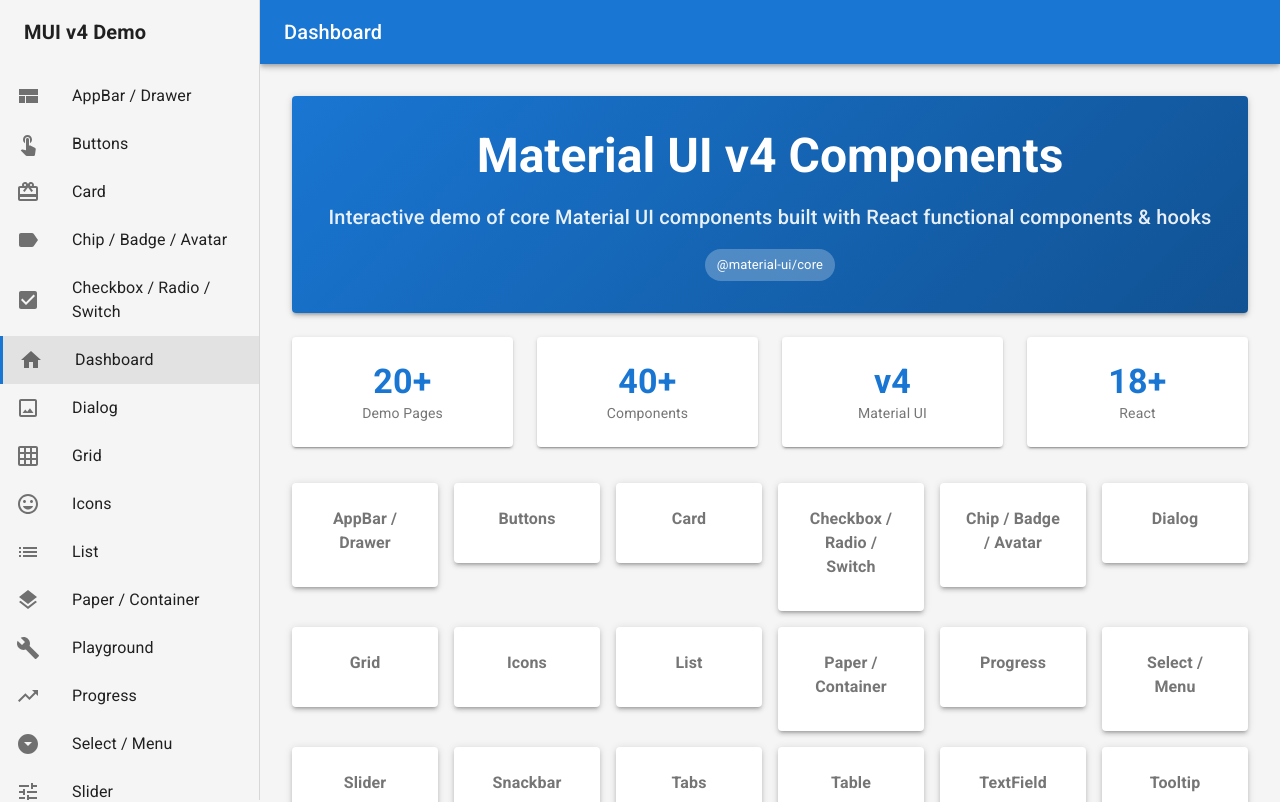
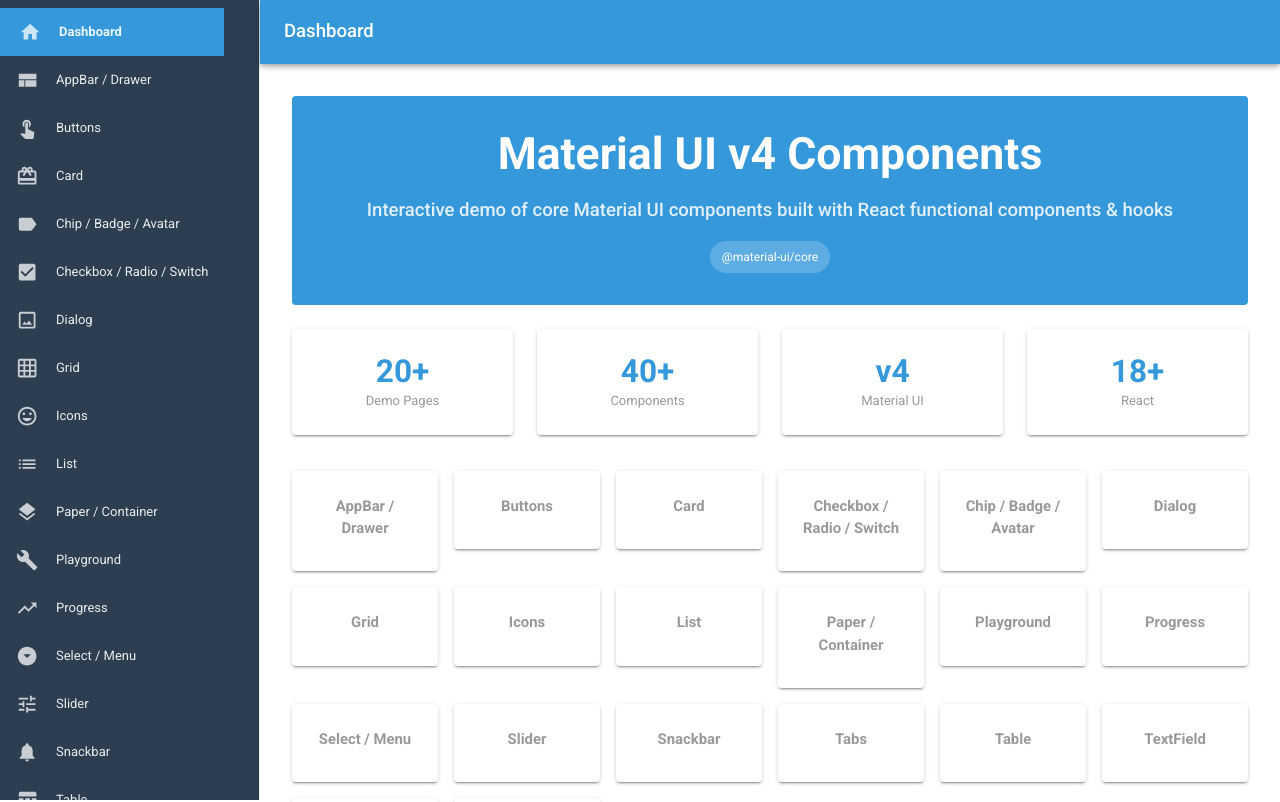
Before and after one commit to Jas0-0n/mui-v4-for-demo, a React (Create React App) app: page / in a window 1280 px wide. Shown: the top 802 px of the page. Built offline with nearby package versions, Linux system fonts and the light colour scheme.

Commit message:
Enhance UI components and styles across the application, including sidebar, dashboard, and tooltip adjustments; add UI design specifications document.

```diff
--- a/src/App.js
+++ b/src/App.js
@@ -68,6 +68,7 @@
     },
   },
   appBar: {
+    zIndex: theme.zIndex.drawer + 1,
     [theme.breakpoints.up('md')]: {
       width: `calc(100% - ${drawerWidth}px)`,
       marginLeft: drawerWidth,
@@ -80,9 +81,11 @@
     },
   },
   toolbar: theme.mixins.toolbar,
+  contentToolbar: theme.mixins.toolbar,
   drawerPaper: {
     width: drawerWidth,
-    backgroundColor: theme.palette.background.default,
+    backgroundColor: '#2C3E50',
+    color: '#FFFFFF',
   },
   content: {
     flexGrow: 1,
@@ -90,23 +93,69 @@
     [theme.breakpoints.up('md')]: {
       padding: theme.spacing(4),
     },
+    backgroundColor: '#FFFFFF',
   },
   title: {
     flexGrow: 1,
   },
   activeItem: {
-    backgroundColor: theme.palette.action.selected,
-    borderLeft: `3px solid ${theme.palette.primary.main}`,
+    backgroundColor: '#3498DB',
+    color: '#FFFFFF',
+    borderLeft: `3px solid #3498DB`,
+    '& .MuiListItemIcon-root': {
+      color: '#FFFFFF',
+    },
+    '& .MuiListItemText-primary': {
+      color: '#FFFFFF',
+      fontWeight: 600,
+    },
+  },
+  sidebarToolbar: {
+    backgroundColor: '#2C3E50',
+    height: 60,
+    color: '#FFFFFF',
+    justifyContent: 'space-between',
+    display: 'flex',
+    alignItems: 'center',
+    padding: '0 16px',
+  },
+  sidebarLogo: {
+    fontWeight: 700,
+    color: '#FFFFFF',
+    fontSize: 18,
+  },
+  sidebarListItem: {
+    color: '#FFFFFF',
+    fontSize: 14,
+    minHeight: 48,
+    '&:hover': {
+      backgroundColor: '#2980B9',
+      color: '#FFFFFF',
+      '& .MuiListItemIcon-root': {
+        color: '#FFFFFF',
+      },
+      '& .MuiListItemText-primary': {
+        color: '#FFFFFF',
+      },
+    },
+    '& .MuiListItemIcon-root': {
+      color: 'rgba(255, 255, 255, 0.75)',
+      minWidth: 40,
+    },
+    '& .MuiListItemText-primary': {
+      color: 'rgba(255, 255, 255, 0.9)',
+      fontSize: 13,
+    },
   },
 }));
 
 const menuItems = [
+  { text: 'Dashboard', icon: <HomeIcon />, component: 'dashboard' },
   { text: 'AppBar / Drawer', icon: <ViewCompactIcon />, component: 'nav' },
   { text: 'Buttons', icon: <TouchAppIcon />, component: 'buttons' },
   { text: 'Card', icon: <CardGiftcardIcon />, component: 'card' },
   { text: 'Chip / Badge / Avatar', icon: <LabelIcon />, component: 'chip' },
   { text: 'Checkbox / Radio / Switch', icon: <CheckBoxIcon />, component: 'selection' },
-  { text: 'Dashboard', icon: <HomeIcon />, component: 'dashboard' },
   { text: 'Dialog', icon: <CropOriginalIcon />, component: 'dialog' },
   { text: 'Grid', icon: <GridOnIcon />, component: 'grid' },
   { text: 'Icons', icon: <InsertEmoticonIcon />, component: 'icons' },
@@ -168,15 +217,8 @@
   };
 
   const drawer = (
-    <div>
-      <div className={classes.toolbar}>
-        <Toolbar>
-          <Typography variant="h6" noWrap style={{ fontWeight: 700 }}>
-            MUI v4 Demo
-          </Typography>
-        </Toolbar>
-      </div>
-      <List>
+    <div className={classes.root}>
+      <List style={{ padding: '8px 0' }}>
         {menuItems.map((item) => (
           <ListItem
             button
@@ -185,7 +227,7 @@
               setActivePage(item.component);
               setMobileOpen(false);
             }}
-            className={activePage === item.component ? classes.activeItem : ''}
+            className={`${classes.sidebarListItem} ${activePage === item.component ? classes.activeItem : ''}`}
           >
             <ListItemIcon>{item.icon}</ListItemIcon>
             <ListItemText primary={item.text} />
--- a/src/components/pages/Dashboard.js
+++ b/src/components/pages/Dashboard.js
@@ -6,6 +6,9 @@
 import { makeStyles } from '@material-ui/core/styles';
 
 const useStyles = makeStyles((theme) => ({
+  root: {
+    flexGrow: 1,
+  },
   paper: {
     padding: theme.spacing(3),
     textAlign: 'center',
@@ -14,9 +17,10 @@
   welcomePaper: {
     padding: theme.spacing(4),
     textAlign: 'center',
-    background: `linear-gradient(135deg, ${theme.palette.primary.main} 0%, ${theme.palette.primary.dark} 100%)`,
+    background: theme.palette.primary.main,
     color: '#fff',
     marginBottom: theme.spacing(3),
+    elevation: 0,
   },
   featureTitle: {
     fontWeight: 600,
@@ -36,8 +40,9 @@
   const components = [
     'AppBar / Drawer', 'Buttons', 'Card', 'Checkbox / Radio / Switch',
     'Chip / Badge / Avatar', 'Dialog', 'Grid', 'Icons', 'List',
-    'Paper / Container', 'Progress', 'Select / Menu', 'Slider', 'Snackbar',
-    'Tabs', 'Table', 'TextField', 'Tooltip', 'Typography',
+    'Paper / Container', 'Playground', 'Progress', 'Select / Menu',
+    'Slider', 'Snackbar', 'Tabs', 'Table', 'TextField', 'Tooltip',
+    'Typography',
   ];
 
   const stats = [
@@ -64,6 +69,7 @@
     Progress: 'progress',
     'Chip / Badge / Avatar': 'chip',
     'Paper / Container': 'paper',
+    Playground: 'playground',
     List: 'list',
     Tooltip: 'tooltip',
     'AppBar / Drawer': 'nav',
@@ -71,16 +77,16 @@
 
   return (
     <div>
-      <Paper className={classes.welcomePaper} elevation={3}>
+      <Paper className={classes.welcomePaper} elevation={0}>
         <Typography variant="h3" gutterBottom style={{ fontWeight: 700 }}>
           Material UI v4 Components
         </Typography>
-        <Typography variant="h6" style={{ opacity: 0.9 }}>
+        <Typography variant="h6" style={{ opacity: 0.85 }}>
           Interactive demo of core Material UI components built with React functional components &amp; hooks
         </Typography>
         <div className={classes.chipContainer}>
           {'@material-ui/core'.split().map((s) => (
-            <Chip key={s} label={s} style={{ backgroundColor: 'rgba(255,255,255,0.25)', color: '#fff' }} />
+            <Chip key={s} label={s} style={{ backgroundColor: 'rgba(255,255,255,0.2)', color: '#fff' }} />
           ))}
         </div>
       </Paper>
@@ -89,7 +95,7 @@
         {stats.map((stat) => (
           <Grid item xs={6} sm={3} key={stat.label}>
             <Paper className={classes.paper} elevation={2}>
-              <Typography variant="h4" color="primary" style={{ fontWeight: 700 }}>
+              <Typography variant="h4" style={{ color: '#3498DB', fontWeight: 700 }}>
                 {stat.value}
               </Typography>
               <Typography variant="body2" color="textSecondary">
@@ -107,7 +113,7 @@
               className={classes.paper}
               onClick={() => onNavigate && onNavigate(pageMapping[name])}
               style={{ cursor: 'pointer' }}
-              elevation={3}
+              elevation={2}
             >
               <Typography variant="body1" className={classes.featureTitle}>
                 {name}
--- a/src/components/pages/TooltipDemo.js
+++ b/src/components/pages/TooltipDemo.js
@@ -78,7 +78,7 @@
                             }
                             arrow
                             interactive
-                            leaveDelay={3000}
+                            leaveDelay={2000}
                         >
                             <Badge badgeContent={1} color="primary" overlap="rectangle">
                                 <Button variant="outlined">采购订单</Button>
@@ -127,7 +127,7 @@
                             }
                             arrow
                             interactive
-                            leaveDelay={3000}
+                            leaveDelay={2000}
                         >
                             <Badge badgeContent={2} color="primary" overlap="rectangle">
                                 <Button variant="outlined">PO睇位记录</Button>
@@ -173,7 +173,7 @@
                             }
                             arrow
                             interactive
-                            leaveDelay={3000}
+                            leaveDelay={2000}
                         >
                             <Badge badgeContent={2} color="primary" overlap="rectangle">
                                 <Button variant="outlined">睇位PO公司</Button>
@@ -220,7 +220,7 @@
                             }
                             arrow
                             interactive
-                            leaveDelay={3000}
+                            leaveDelay={2000}
                         >
                             <Button variant="contained" color="primary">
                                 采购订单
@@ -250,7 +250,7 @@
                             }
                             arrow
                             interactive
-                            leaveDelay={3000}
+                            leaveDelay={2000}
                         >
                             <Button variant="contained" color="secondary">
                                 Copy API key
@@ -280,7 +280,7 @@
                             }
                             arrow
                             interactive
-                            leaveDelay={3000}
+                            leaveDelay={2000}
                         >
                             <Button variant="outlined">[安裝服務]</Button>
                         </Tooltip>
--- a/src/index.js
+++ b/src/index.js
@@ -7,17 +7,39 @@
 const theme = createTheme({
   palette: {
     primary: {
-      main: '#1976d2',
+      main: '#3498DB',
+      dark: '#2980B9',
+      light: '#5DADE2',
     },
-    secondary: {
-      main: '#dc004e',
+    sidebar: {
+      main: '#2C3E50',
+      hover: '#2980B9',
+      active: '#3498DB',
     },
     background: {
-      default: '#f5f5f5',
+      default: '#FFFFFF',
+      paper: '#FFFFFF',
     },
+    text: {
+      primary: '#333333',
+      secondary: '#999999',
+    },
+    success: {
+      main: '#2ECC71',
+    },
+    error: {
+      main: '#E74C3C',
+      dark: '#C0392B',
+    },
+    divider: '#EAEAEA',
   },
   typography: {
-    fontFamily: '"Roboto", "Helvetica", "Arial", sans-serif',
+    fontFamily: '"PingFang SC", "Microsoft YaHei", "Roboto", "Helvetica", "Arial", sans-serif',
+    fontSize: 13,
+    button: {
+      fontSize: 12,
+      textTransform: 'none',
+    },
   },
 });
 
```
Also changed, not shown: src/ui-design-spec.md (added, +57 -0 lines).
